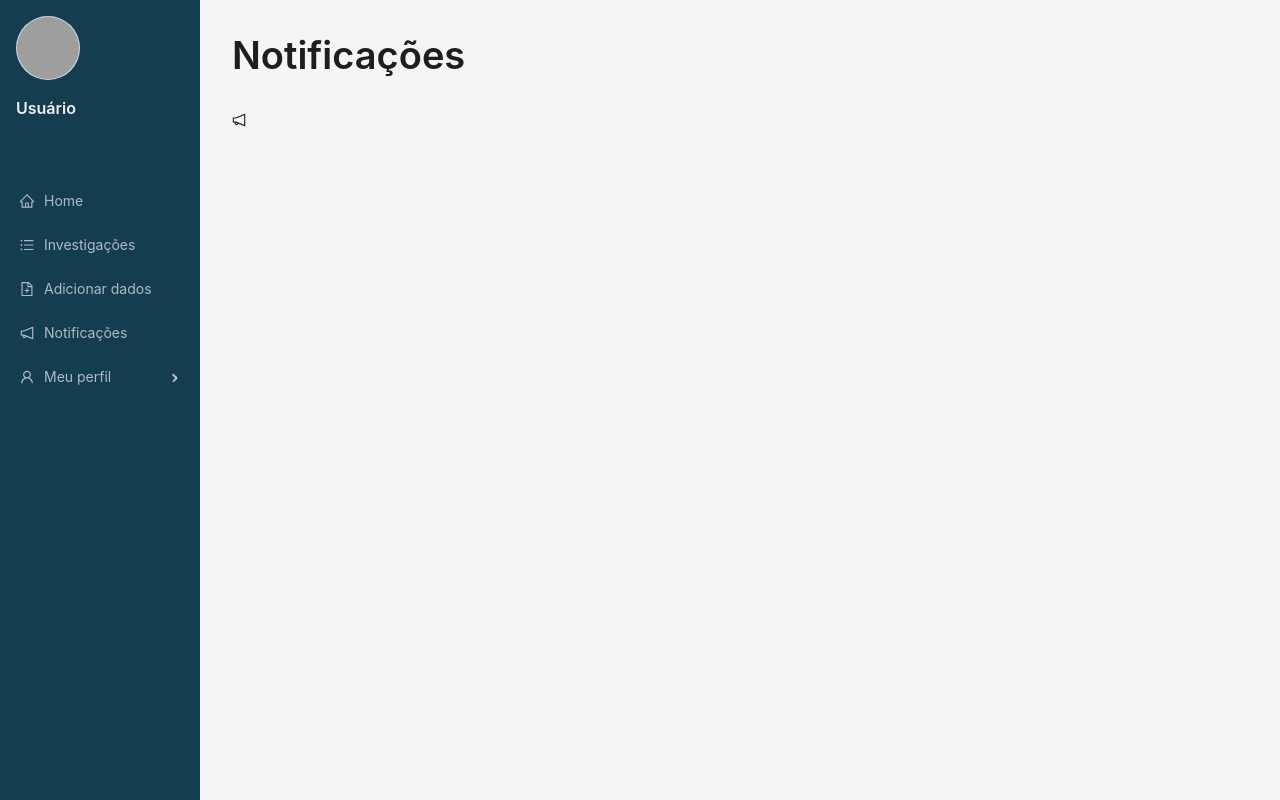
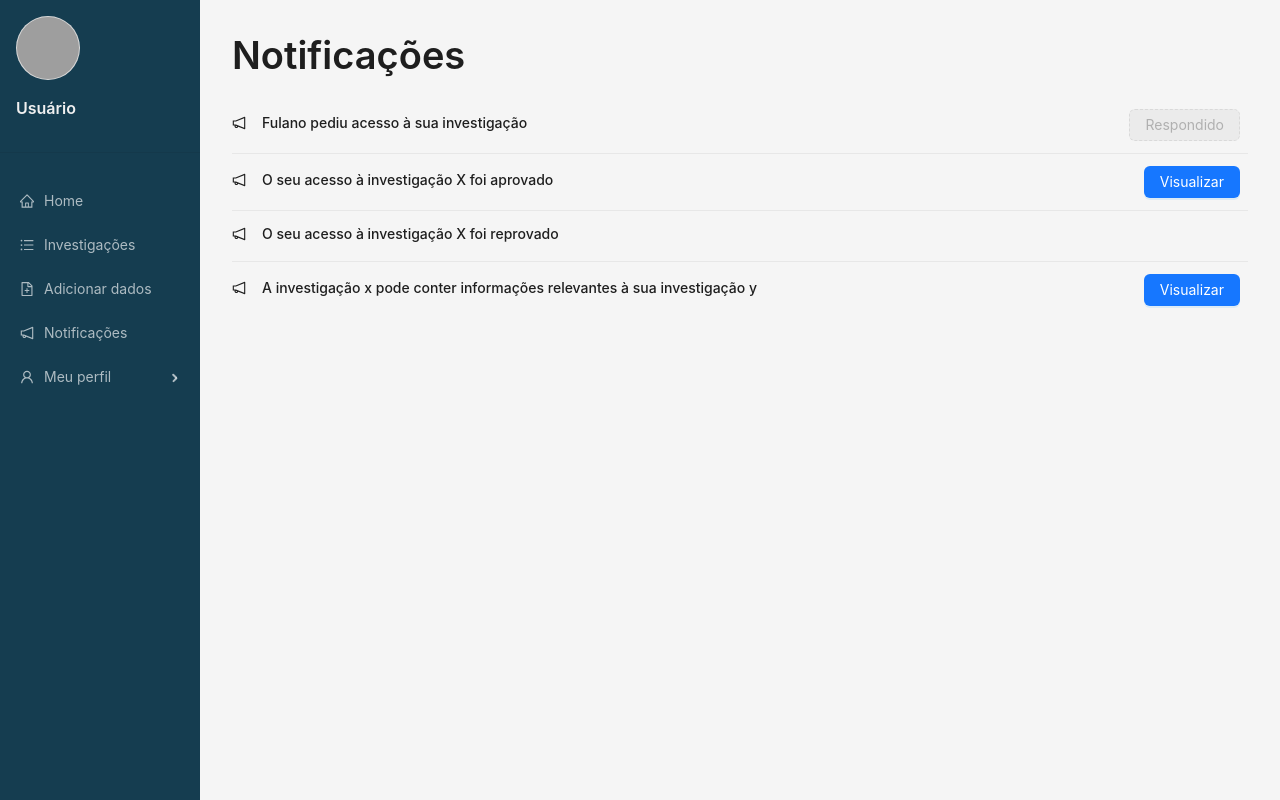
Before and after one commit to chiucchi/intelishare, a React (Vite) app: page /notifications in a window 1280 px wide. Built offline with nearby package versions, Linux system fonts and the light colour scheme; grey boxes are pictures that could not be loaded.

Commit message:
fixed issue with involveds value

```diff
--- a/src/pages/investigations/create/InvestigationsAdd.tsx
+++ b/src/pages/investigations/create/InvestigationsAdd.tsx
@@ -143,7 +143,7 @@ const InvestigationsAdd = () => {
                 { required: true, message: "Por favor adicione um nome" },
               ]}
             >
-              <Input showCount maxLength={40} onChange={onChange} />
+              <Input showCount maxLength={60} onChange={onChange} />
             </Form.Item>
           </Col>
           <Col span={12}>
@@ -151,7 +151,7 @@ const InvestigationsAdd = () => {
               <Input
                 defaultValue={userData?.name}
                 onChange={() => undefined}
-                disabled
+                readOnly
               />
             </Form.Item>
           </Col>
@@ -197,7 +197,7 @@ const InvestigationsAdd = () => {
                         <Col span={12}>
                           <Form.Item
                             {...field}
-                            name={[field.name, "involved"]}
+                            name={[field.name]}
                             rules={[
                               {
                                 required: true,
--- a/src/pages/investigations/details/InvestigationDetail.tsx
+++ b/src/pages/investigations/details/InvestigationDetail.tsx
@@ -3,6 +3,7 @@ import {
   Col,
   DatePicker,
   DatePickerProps,
+  Descriptions,
   Divider,
   Form,
   Input,
@@ -39,6 +40,7 @@ const InvestigationDetail = () => {
   const [checked, setChecked] = useState(true);
   const [files, setFiles] = useState<File[]>([]);
   const userData = extractUser();
+  const [switchState, setSwitchState] = useState(false);
 
   const [data, setData] = useState<DataType>();
 
@@ -53,8 +55,6 @@ const InvestigationDetail = () => {
     console.log("Failed:", errorInfo);
   };
 
-  const options: SelectProps["options"] = [];
-
   useEffect(() => {
     async function fetchData() {
       apiAuth.get(`/investigations/${id}`).then((res) => {
@@ -68,6 +68,8 @@ const InvestigationDetail = () => {
     }
   }, []);
 
+  console.log("involveds: ", data?.involveds);
+
   useEffect(() => {
     if (data) {
       form.setFieldsValue({
@@ -76,7 +78,9 @@ const InvestigationDetail = () => {
         date: dayjs(data.date),
         involveds: data.involveds,
         tags: data.tags,
+        isPublic: data.isPublic,
       });
+      setSwitchState(data.isPublic);
     }
     if (data?.involveds ? data.involveds.length > 0 : false) {
       setChecked(true);
@@ -123,7 +127,7 @@ const InvestigationDetail = () => {
           <Col span={8}>
             <Form.Item label="Privacidade" name="isPublic">
               <Switch
-                defaultChecked
+                checked={switchState}
                 checkedChildren="Pública"
                 unCheckedChildren="Privada"
                 disabled
@@ -135,24 +139,11 @@ const InvestigationDetail = () => {
           <>
             <Divider />
             <Typography.Title level={4}>Envolvidos</Typography.Title>
-            <Form.List name="involveds">
-              {(involveds) => {
-                return (
-                  <>
-                    {involveds.map((field) => (
-                      <Row gutter={16} key={field.key} align="middle">
-                        <Col span={12}>
-                          <Form.Item {...field} name={[field.name, "involved"]}>
-                            <Input value={field.name} />
-                          </Form.Item>
-                        </Col>
-                        <Col span={6} style={{ marginBottom: "24px" }}></Col>
-                      </Row>
-                    ))}
-                  </>
-                );
-              }}
-            </Form.List>
+            {data?.involveds.map((involved) => (
+              <Descriptions.Item>
+                {involved} <br />
+              </Descriptions.Item>
+            ))}
           </>
         )}
         <Divider />
--- a/src/pages/investigations/edit/InvestigationEdit.tsx
+++ b/src/pages/investigations/edit/InvestigationEdit.tsx
@@ -47,27 +47,21 @@ const InvestigationEdit = () => {
   const [file, setFile] = useState<File>();
   const [selectedItems, setSelectedItems] = useState<string[]>([]);
   const [data, setData] = useState<DataType>();
+  const [switchState, setSwitchState] = useState(false);
 
   const navigate = useNavigate();
   const { id } = useParams();
 
   const onChange = (
     e: React.ChangeEvent<HTMLInputElement | HTMLTextAreaElement>
-  ) => {
-    console.log("Change:", e.target.value);
-  };
+  ) => {};
 
-  const onChangeDate: DatePickerProps["onChange"] = (date, dateString) => {
-    console.log(date, dateString);
-  };
+  const onChangeDate: DatePickerProps["onChange"] = (date, dateString) => {};
 
   const onChangeCheck = (e: CheckboxChangeEvent) => {
-    console.log("checked = ", e.target.checked);
     form.setFieldsValue({ involveds: "" });
     setChecked(e.target.checked);
   };
-
-  const handleAddClick = () => {};
 
   const handleFileSelect = async (e: React.ChangeEvent<HTMLInputElement>) => {
     const file = e.target.files?.[0];
@@ -143,7 +137,7 @@ const InvestigationEdit = () => {
   }
 
   const onChangeSwitch = (checked: boolean) => {
-    console.log(`switch to ${checked}`);
+    setSwitchState(checked);
   };
 
   useEffect(() => {
@@ -165,9 +159,17 @@ const InvestigationEdit = () => {
         name: data.name,
         author: data.author,
         date: dayjs(data.date),
-        involveds: data.involveds,
         tags: data.tags,
+        isPublic: data.isPublic,
       });
+      console.log(form.getFieldValue("involveds"));
+      setSwitchState(data.isPublic);
+      form.setFields([
+        {
+          name: "involveds",
+          value: data.involveds,
+        },
+      ]);
     }
     if (data?.involveds ? data.involveds.length > 0 : false) {
       setChecked(true);
@@ -219,7 +221,7 @@ const InvestigationEdit = () => {
           <Col span={8}>
             <Form.Item label="Privacidade" name="isPublic">
               <Switch
-                defaultChecked={data?.isPublic}
+                checked={switchState}
                 onChange={onChangeSwitch}
                 checkedChildren="Pública"
                 unCheckedChildren="Privada"
@@ -239,13 +241,18 @@ const InvestigationEdit = () => {
             <Form.List name="involveds">
               {(fields, { add, remove }) => {
                 return (
+                  console.log("fields", fields),
+                  (
                     <>
-                    {fields.map((field) => (
+                      {fields.map(
+                        (field) => (
+                          console.log("field", field),
+                          (
                             <Row gutter={16} key={field.key} align="middle">
                               <Col span={12}>
                                 <Form.Item
                                   {...field}
-                            name={[field.name, "involved"]}
+                                  name={[field.name]}
                                   rules={[
                                     {
                                       required: true,
@@ -263,7 +270,9 @@ const InvestigationEdit = () => {
                                 />
                               </Col>
                             </Row>
-                    ))}
+                          )
+                        )
+                      )}
                       <Row>
                         <Col span={12}>
                           <Button
@@ -277,6 +286,7 @@ const InvestigationEdit = () => {
                         </Col>
                       </Row>
                     </>
+                  )
                 );
               }}
             </Form.List>
--- a/src/pages/notifications/Notifications.tsx
+++ b/src/pages/notifications/Notifications.tsx
@@ -10,15 +10,26 @@ const Notifications = () => {
   // get notifications from userdata
   const data = userData.notifications;
 
-  const returnActions = (type: string) => {
-    switch (type) {
+  function visualizeInvestigation() {}
+
+  const returnActions = (type: any) => {
+    switch (type.type) {
       case "request-access":
-        return [
-          <Button type="primary">Aprovar</Button>,
-          <Button type="dashed">Reprovar</Button>,
-        ];
+        if (type.response === false) {
+          return [
+            <Button type="primary">Aprovar</Button>,
+            <Button type="dashed">Reprovar</Button>,
+          ];
+        } else
+          return [
+            <Button type="dashed" disabled>
+              Respondido
+            </Button>,
+          ];
       case "access-response":
-        return [<Button type="primary">Visualizar</Button>]; // checar se foi aprovado ou reprovado, se reprovado, não mostrar o botão
+        if (type.response === true)
+          return [<Button type="primary">Visualizar</Button>];
+        else return [];
       case "inform":
         return [<Button type="primary">Visualizar</Button>]; // checar se a investigação é privada ou publica, se publica mostrar o botão de visualizar, se não, mostrar o botão de solicitar acesso
       default:
@@ -29,15 +40,15 @@ const Notifications = () => {
   return (
     <PageContainer>
       <Typography.Title>Notificações</Typography.Title>
-      {data.length > 0 ? (
+      {dados.length > 0 ? (
         <List
           itemLayout="horizontal"
-          dataSource={data}
+          dataSource={dados}
           renderItem={(item, index) => (
-            <List.Item actions={returnActions(item.type)}>
+            <List.Item actions={returnActions(item)}>
               <List.Item.Meta
                 avatar={<NotificationOutlined />}
-                title={<a href="https://ant.design">{item.title}</a>}
+                title={item.title}
                 description={item.description}
               />
             </List.Item>
--- a/src/pages/notifications/notifications-mock.ts
+++ b/src/pages/notifications/notifications-mock.ts
@@ -5,6 +5,7 @@ export const dados = [
     userId: "123456789",
     investigationId: "123456789",
     description: "",
+    response: true, // ainda nao tem resposta ou ja tem dependendo do valor
   },
   {
     title: "O seu acesso à investigação X foi aprovado",
@@ -12,6 +13,15 @@ export const dados = [
     userId: "123456789",
     investigationId: "123456789",
     description: "",
+    response: true,
+  },
+  {
+    title: "O seu acesso à investigação X foi reprovado",
+    type: "access-response",
+    userId: "123456789",
+    investigationId: "123456789",
+    description: "",
+    response: false,
   },
   {
     title:
```
Lines whose indentation alone changed are shown as unchanged.
